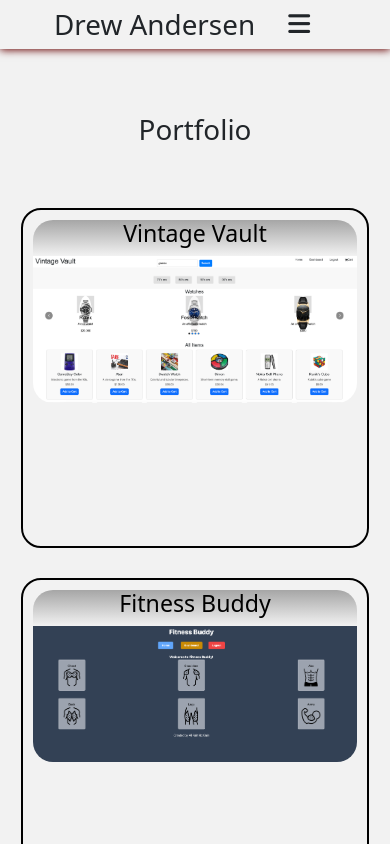
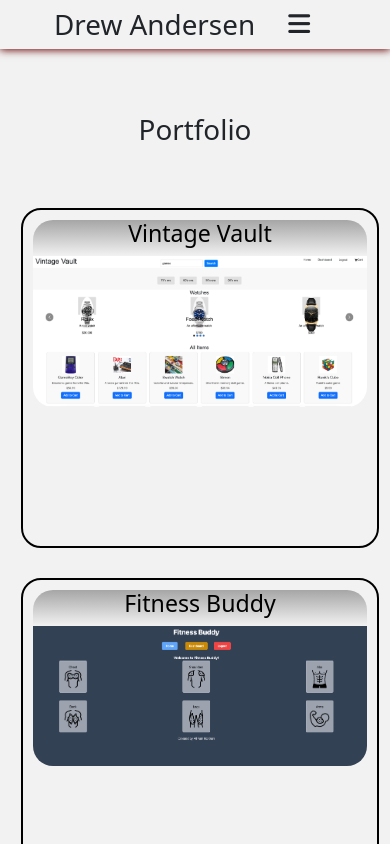
Before and after one commit to Drew-Andersen/React-Portfolio, a React (Vite) app: page /portfolio in a window 390 px wide. Shown: the top 844 px of the page. Built offline with nearby package versions, Linux system fonts and the light colour scheme.

Commit message:
Quick fix

```diff
--- a/src/components/navbar/nav.css
+++ b/src/components/navbar/nav.css
@@ -12,7 +12,7 @@
 
 .nav-custom {
     display: flex;
-    /* position: sticky; */
+    position: sticky;
     top: 0;
     justify-content: space-between;
     align-items: center;
@@ -59,7 +59,7 @@
 }
 
 /* ****************** @media ***************** */
-@media screen and (max-width: 700px) {
+@media screen and (max-width: 750px) {
     .nav-custom {
         z-index: 99;
     }
@@ -102,7 +102,7 @@
     }
 }
 
-@media screen and (min-width: 700px) {
+@media screen and (min-width: 750px) {
     .menu-icons {
         display: none;
     }
--- a/src/pages/portfolio/portfolio.css
+++ b/src/pages/portfolio/portfolio.css
@@ -70,9 +70,8 @@
 
 @media screen and (max-width: 700px) {
     #projects {
-        /* display: flex;
-        justify-content: center; */
         height: auto;
+        width: 100%;
     }
 
     .project-img {
```
